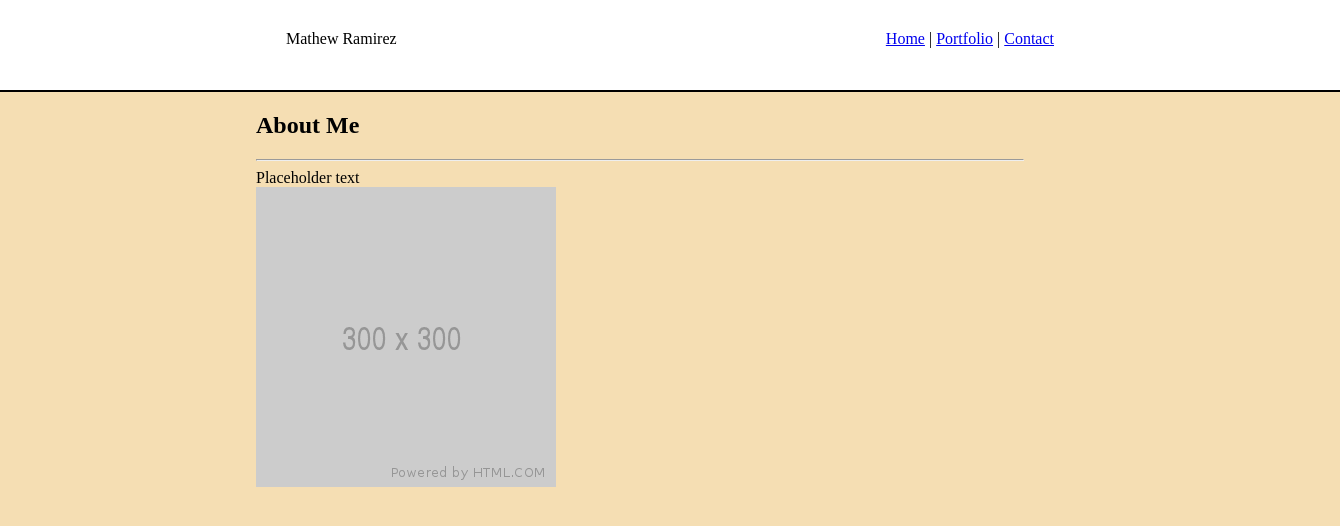
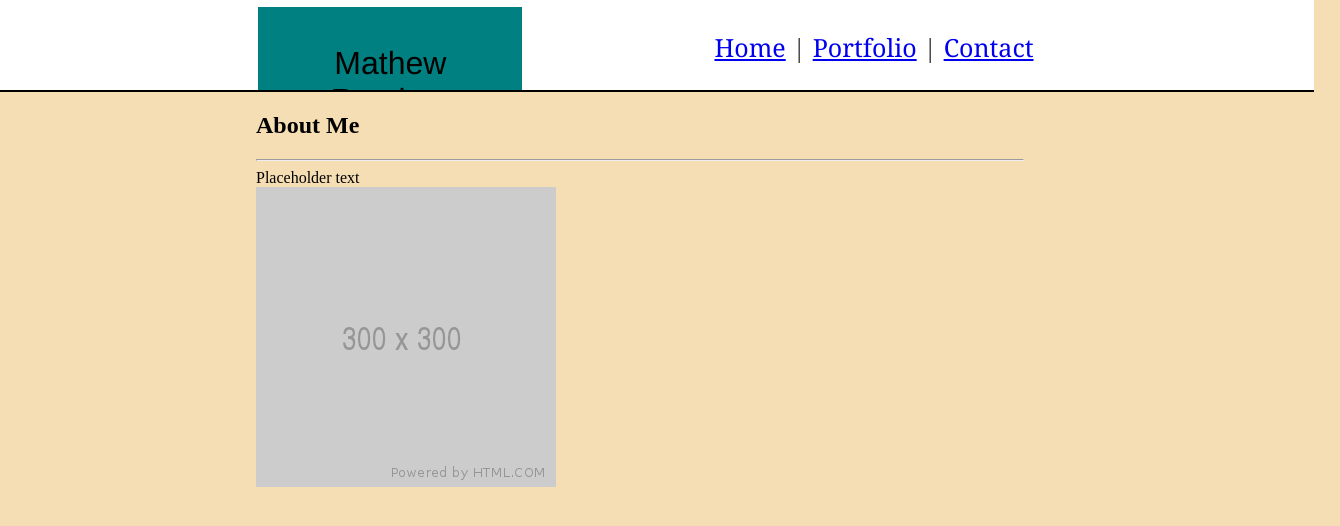
Before and after one commit to Rampirez/Basic-Portfolio, a plain HTML site: page index.html in a window 1280 px wide. Shown: the whole page, 1340 px wide, since content can reach past the window. Drawn offline with Linux system fonts and the light colour scheme.

Commit message:
finally fixed the header and the background color for the namespace

```diff
--- a/assets/css/style.css
+++ b/assets/css/style.css
@@ -14,9 +14,11 @@ body {
   background-color: white;
   padding: 30px;
   height: 30px;
-  width: 100%;
+  width: 98%;
   z-index: 20;
   border-bottom: 2px solid black;
+  clear: both;
+  overflow: auto;
 }
 
 .format{
@@ -25,9 +27,18 @@ body {
 
 #title {
   float: left;
-  width: left;
+  width: 25%;
+  background-color: teal;
+  padding: 38px;
+  text-align: center;
+  margin:-3%;
+  font-size: 32px;
+  font-family: 'Franklin Gothic Medium', 'Arial Narrow', Arial, sans-serif;
 }
 
 #navigation {
   float: right;
+  font-size: 25px;
+  font-family: Georgia, 'Times New Roman', Times, serif;
+  color: rgb(73, 73, 73);
 }
--- a/index.html
+++ b/index.html
@@ -15,9 +15,9 @@
     <div id="title">Mathew Ramirez</div>
         <aside>
             <nav id="navigation">
-                <a href="index.html">Home</a> |
-                <a href="portfolio.html">Portfolio</a> |
-                <a href="contact.html">Contact</a>
+                <a href="index.html" class="navstyle">Home</a> |
+                <a href="portfolio.html" class="navstyle">Portfolio</a> |
+                <a href="contact.html" class="navstyle">Contact</a>
             </nav>
 
         </aside>
```
